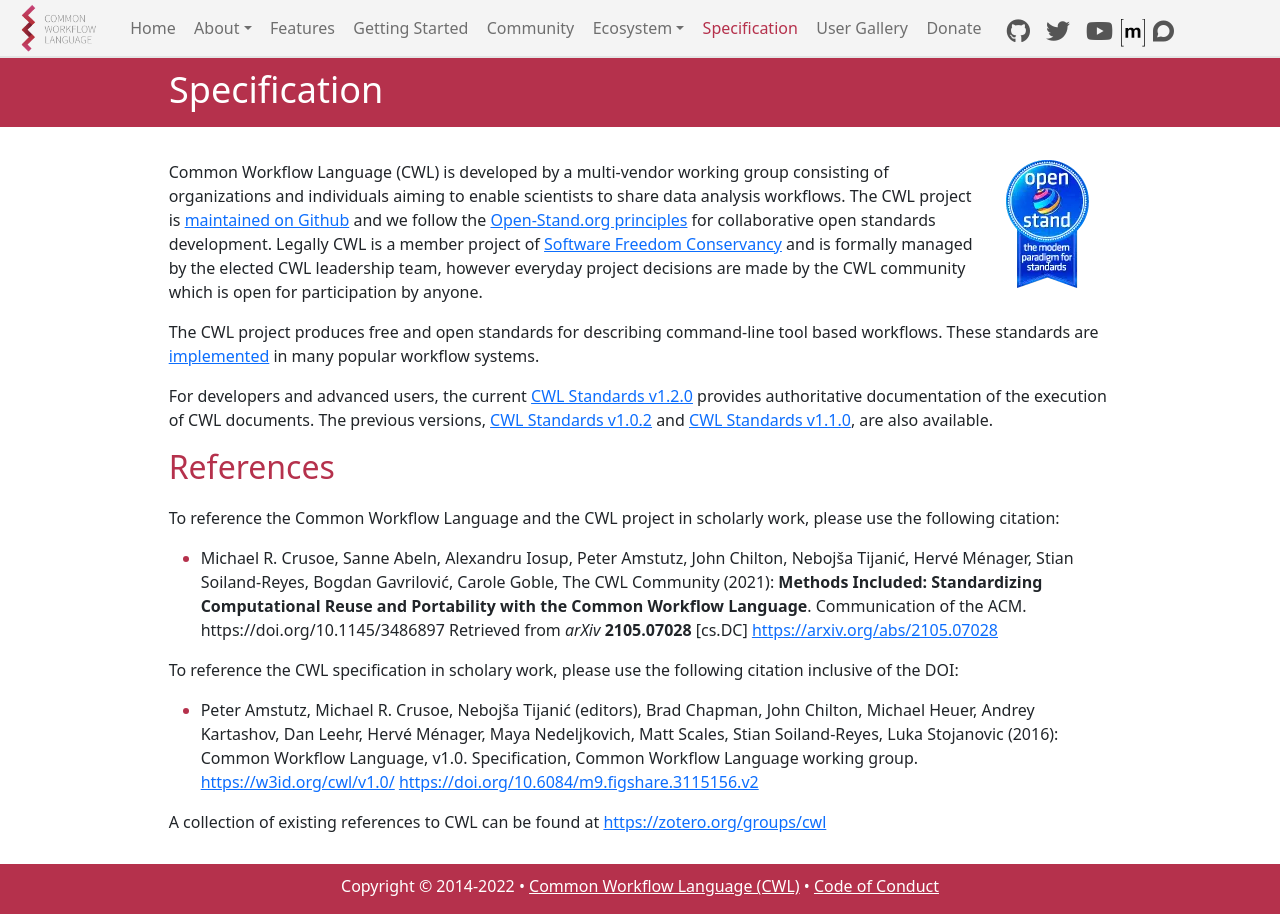
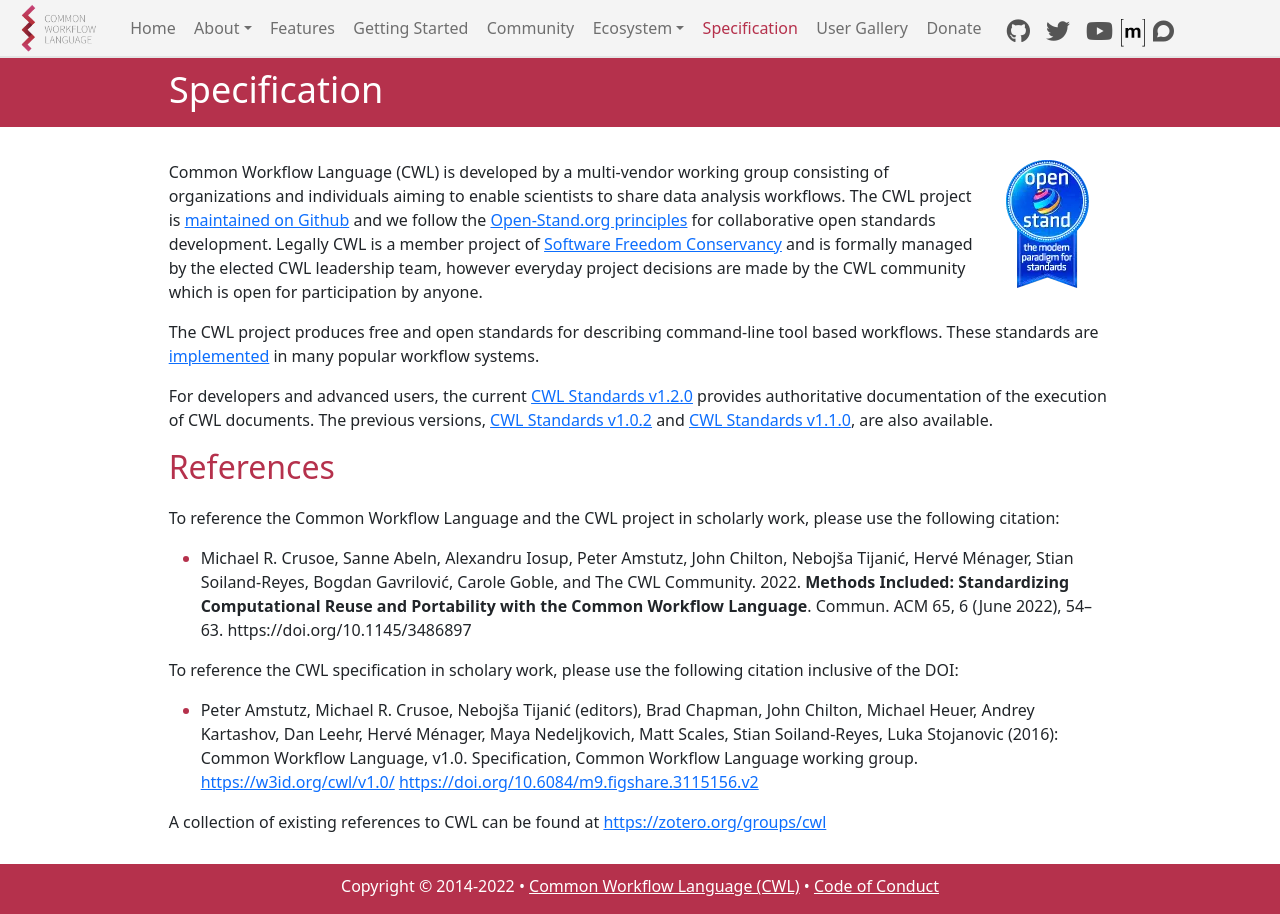
Before and after one commit to common-workflow-language/cwl-website, a Jekyll site: the page built from content/specification.md, in a window 1280 px wide. Built offline with Jekyll 4.4.1, drawn with Linux system fonts in a browser that asks for light colours; our own code applies the rules of GitHub Pages for plain Markdown files.

Commit message:
CACM paper is published!

```diff
--- a/content/specification.md
+++ b/content/specification.md
@@ -20,9 +20,7 @@
 
 To reference the Common Workflow Language and the CWL project in scholarly work, please use the following citation:
 
-* Michael R. Crusoe, Sanne Abeln, Alexandru Iosup, Peter Amstutz, John Chilton, Nebojša Tijanić, Hervé Ménager, Stian Soiland-Reyes, Bogdan Gavrilović, Carole Goble, The CWL Community (2021):
-**Methods Included: Standardizing Computational Reuse and Portability with the Common Workflow Language**.
-Communication of the ACM.  https://doi.org/10.1145/3486897 Retrieved from  *arXiv* **2105.07028** [cs.DC] <https://arxiv.org/abs/2105.07028>
+* Michael R. Crusoe, Sanne Abeln, Alexandru Iosup, Peter Amstutz, John Chilton, Nebojša Tijanić, Hervé Ménager, Stian Soiland-Reyes, Bogdan Gavrilović, Carole Goble, and The CWL Community. 2022. **Methods Included: Standardizing Computational Reuse and Portability with the Common Workflow Language**. Commun. ACM 65, 6 (June 2022), 54–63. https://doi.org/10.1145/3486897
 
 To reference the CWL specification in scholary work, please use the following citation inclusive of the DOI:
 
```
